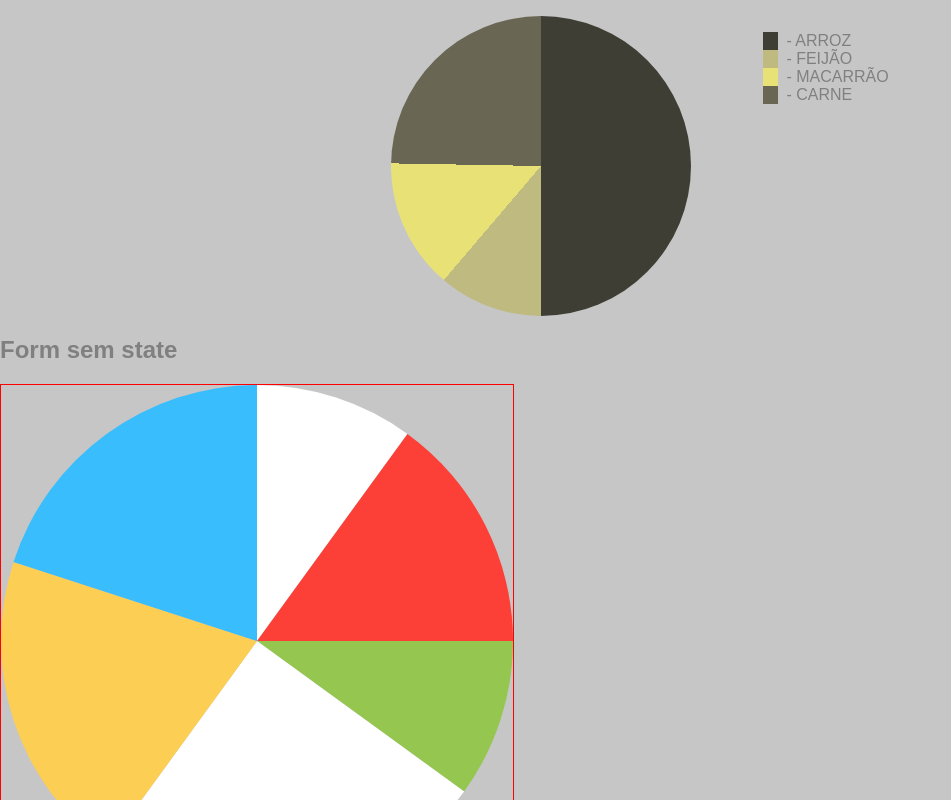
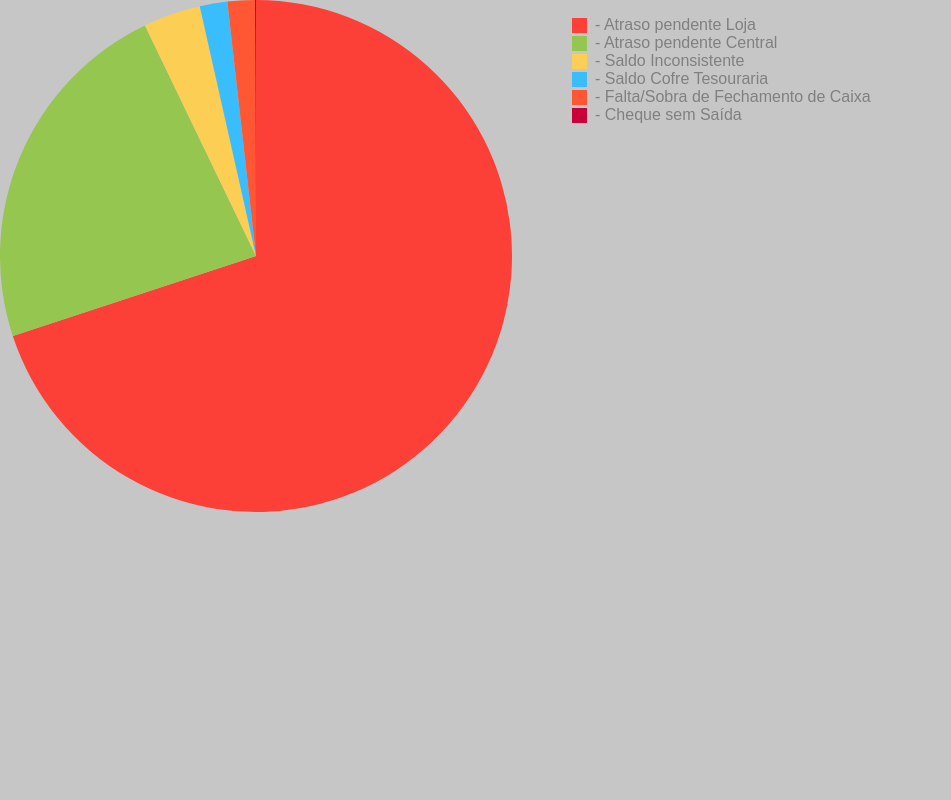
Before and after one commit to SauloFGF/EcoTechWeb, a React (Vite) app: page / in a window 1280 px wide. Shown: the top 800 px of the page, without its empty margins (0-951 px from the left). Built offline with nearby package versions, Linux system fonts and the light colour scheme.

Commit message:
Atualização gráfico com svg.

```diff
--- a/src/Components/Pizza-Svg/index.tsx
+++ b/src/Components/Pizza-Svg/index.tsx
@@ -1,29 +1,18 @@
-import React from 'react'
+import React, { useState } from 'react';
+import { Esquare } from '../Pizza/stylede';
 
-interface Coords {
-  x: number;
-  y: number;
+type IDados = {
+  titulo: string;
+  valor: number;
+};
+
+interface SvgTestProps {
+  dados: IDados[];
 }
 
-interface Sector {
-  percentage: number;
-  color: string;
-}
-
-const SvgTest = () => {
-  const [ coords, setCoods] = React.useState({ x: 0, y: 0})
-
-  const handelMouseMove = (event: React.MouseEvent<SVGSVGElement, MouseEvent>): void => {
-    const svg = event.currentTarget;
-    const rect = svg.getBoundingClientRect()
-    const x = event.clientX - rect.left;
-    const y = event.clientY - rect.top;
-
-
-    setCoods({x , y})
-
-    console.log(`mouse coordinates: x=${x}, y=${y}`)
-  }
+const SvgTest: React.FC<SvgTestProps> = ({ dados }) => {
+  const [highlightedIndex, setHighlightedIndex] = useState<number | null>(null);
+  const [tooltip, setTooltip] = useState<{ x: number; y: number; value: number } | null>(null);
 
   const polarToCartesian = (centerX: number, centerY: number, radius: number, angleInDegrees: number) => {
     const angleInRadians = (angleInDegrees - 90) * Math.PI / 180.0;
@@ -44,40 +33,90 @@ const SvgTest = () => {
       "L", x, y,
       "Z"
     ].join(" ");
-  }
+  };
 
-  const sectors = [
-    { percentage: 10, color: "#FFFF"},
-    { percentage: 15, color: "#FD4037"},
-    { percentage: 10, color: "#94C650"},
-    { percentage: 25, color: "#FFFF"},
-    { percentage: 20, color: "#FCCE54"},
-    { percentage: 20, color: "#39BDFD"}
-  ]
+  const total = dados.reduce((sum, item) => sum + item.valor, 0);
+
+  const colors = ["#FD4037", "#94C650", "#FCCE54", "#39BDFD", "#FF5733", "#C70039"];
+  const sectors = dados.map((item, index) => {
+    const percentage = (item.valor / total) * 100;
+    return {
+      percentage,
+      color: colors[index % colors.length],
+      value: item.valor
+    };
+  });
 
   let cumulativePercentage = 0;
 
   return (
-    <svg
-      style={{border: "1px solid red"}}
-      viewBox="0 0 100 100"
-      width="512"
-      height="512"
-      onMouseMove={handelMouseMove}
+    <div style={{ display: 'flex' }}>
+      <svg
+        viewBox="0 0 100 100"
+        width="512"
+        height="512"
+        onMouseLeave={() => setTooltip(null)}
       >
         {sectors.map((sector, index) => {
-          const [stratAngle, endAnglec] = [
-            cumulativePercentage * 360 /100,
+          const [startAngle, endAngle] = [
+            cumulativePercentage * 360 / 100,
             (cumulativePercentage + sector.percentage) * 360 / 100
           ];
           cumulativePercentage += sector.percentage;
+
+          const midAngle = (startAngle + endAngle) / 2;
+          const textCoords = polarToCartesian(50, 50, 30, midAngle);
+
           return (
-            <path key={index}
-            d={describeArc(50, 50, 50, stratAngle, endAnglec)}
-            fill={sector.color} />
-          )
+            <g key={index}>
+              <path
+                d={describeArc(50, 50, 50, startAngle, endAngle)}
+                fill={sector.color}
+                onMouseEnter={() => setHighlightedIndex(index)}
+                onMouseMove={(event) => {
+                  const svg = event.currentTarget.ownerSVGElement!;
+                  const rect = svg.getBoundingClientRect();
+                  const x = event.clientX - rect.left;
+                  const y = event.clientY - rect.top;
+                  setTooltip({ x, y, value: sector.value });
+                }}
+                onMouseLeave={() => setHighlightedIndex(null)}
+                style={{ opacity: highlightedIndex === index ? 0.7 : 1 }}
+              />
+              {highlightedIndex === index && (
+                <text
+                  x={textCoords.x}
+                  y={textCoords.y}
+                  fontSize="5"
+                  fill="black"
+                  textAnchor="middle"
+                  dominantBaseline="middle"
+                >
+                  {sector.value}
+                </text>
+              )}
+            </g>
+          );
         })}
-</svg>)
-}
+      </svg>
+      <ul style={{ marginLeft: '20px' }}>
+        {dados.map((item, index) => (
+          <li
+            style={{
+              listStyle: 'none',
+              display: 'flex',
+              alignItems: 'center',
+              gap: '8px',
+              fontWeight: highlightedIndex === index ? 'bold' : 'normal'
+            }}
+            key={index}
+          >
+            <Esquare color={colors[index % colors.length]} /> - {item.titulo}
+          </li>
+        ))}
+      </ul>
+    </div>
+  );
+};
 
 export default SvgTest;
--- a/src/Components/Pizza/Index.tsx
+++ b/src/Components/Pizza/Index.tsx
@@ -1,4 +1,4 @@
-import {Pie, Box, Charts, Esquare} from "./stylede";
+import { Pie, Box, Charts, Esquare } from "./stylede";
 
 export type IPieCharts = {
   title: string[];
@@ -17,9 +17,9 @@ const StunningPie = ({ title, values, colors }: IPieCharts) => {
   return (
     <Box>
       <Charts>
-      <Pie segments={segments}/>
+        <Pie segments={segments} />
         <ul>
-        {title.map((a, index) => (
+          {title.map((a, index) => (
             <li style={{ listStyle: 'none', display: 'flex', gap: '8px' }} key={index}>
               <Esquare color={colors[index]} /> - {a}
             </li>
--- a/src/Testes/PageTest.tsx
+++ b/src/Testes/PageTest.tsx
@@ -1,26 +1,24 @@
-import FormUi from '../Components/Forms';
-import Input from '../Components/Forms/Input';
-import Button from '../Components/Forms/Button';
-import StunningPie from '../Components/Pizza/Index';
 import SvgTest from '../Components/Pizza-Svg';
 
 const PageTest = () => {
-    return (<div>
-      <StunningPie title={['ARROZ', 'FEIJÃO', 'MACARRÃO', "CARNE"]} values={[356, 80, 100, 176]} colors={["#3E3E34", "#BEBA80", "#E8E276", "#696753"]}/>
-      <h2>Form sem state</h2>
-      <SvgTest/>
-      <FormUi>
-        <div style={{display: "flex", flexDirection: "column", gap:"16px"}}>
-        <Input label='nome' type='text' name='nome' autoComplete='off'/>
-        <Input label='email' type='email' name='email' autoComplete='off' />
-        <Input label='password' type='password' name='password'/>
-        <Input label='number' type='number' name='number' autoComplete='off'/>
-        <div>
-        <Button type='submit'>Submit</Button>
-        </div>
-        </div>
-      </FormUi>
-      </div>)
+
+  type IDados = {
+    titulo: string;
+    valor: number;
+  };
+
+  const dadosGrafico: IDados[] = [
+    { titulo: "Atraso pendente Loja", valor: 4424 },
+    { titulo: "Atraso pendente Central", valor: 1449 },
+    { titulo: "Saldo Inconsistente", valor: 229 },
+    { titulo: "Saldo Cofre Tesouraria", valor: 110 },
+    { titulo: "Falta/Sobra de Fechamento de Caixa", valor: 109 },
+    { titulo: "Cheque sem Saída", valor: 4 },
+  ];
+
+  return (<div>
+    <SvgTest dados={dadosGrafico} />
+  </div>)
 }
 
 export default PageTest;
```
Also changed, not shown: src/Components/Pizza/stylede.tsx (+8 -8 lines).
